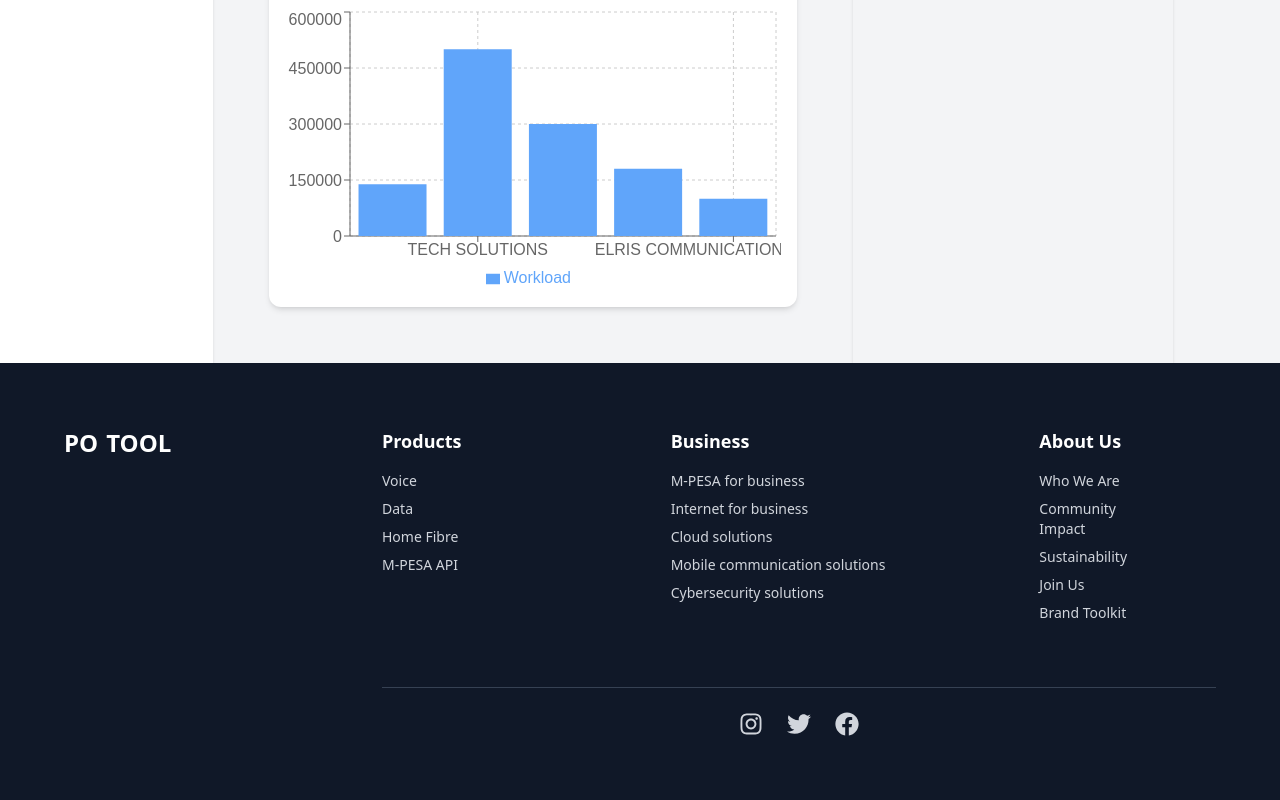
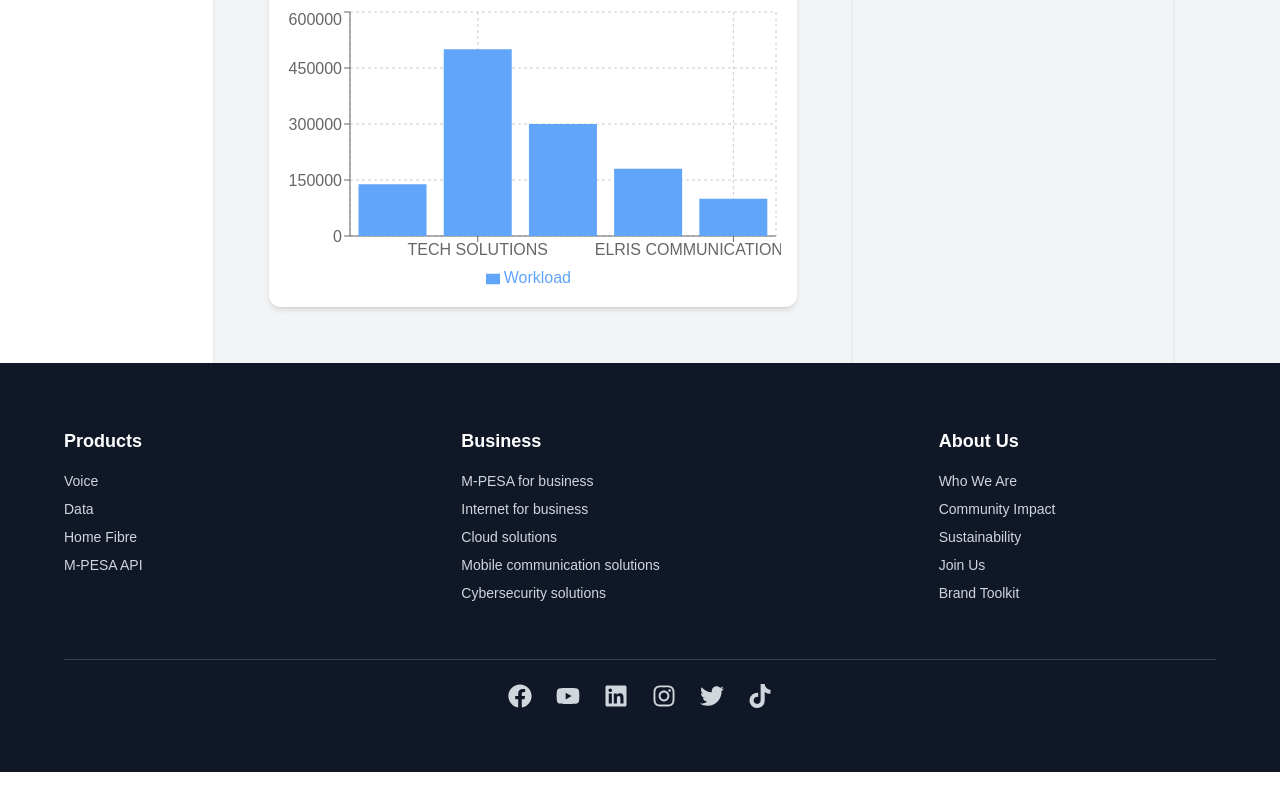
Before and after one commit to prince475/pomanagement-poc, a React (Vite) app: page / in a window 1280 px wide. Shown: the part 621-1421 px from the top of the page. After the commit the page ends 1393 px from the top, so only its background shows below. Built offline with nearby package versions, Linux system fonts and the light colour scheme.

Commit message:
Changing font

```diff
--- a/src/components/Footer.jsx
+++ b/src/components/Footer.jsx
@@ -1,7 +1,7 @@
 // src/components/Footer.jsx
 import React from "react";
 import { motion as Motion } from "framer-motion";
-import { FaFacebook, FaTwitter, FaInstagram } from "react-icons/fa";
+import { FaFacebook, FaTwitter, FaInstagram, FaYoutube, FaLinkedin, FaTiktok } from "react-icons/fa";
 
 export default function Footer() {
   return (
@@ -13,19 +13,19 @@ export default function Footer() {
         className="max-w-6xl mx-auto"
       >
         {/* Main Row: Logo left + Links & Icons right */}
-        <div className="flex flex-col md:flex-row justify-between items-start gap-10">
+        <div className="flex flex-col md:flex-row justify-between items-start gap-10 font-display">
           {/* Far Left: PO TOOL Logo */}
-          <div className="md:w-1/4">
+          {/* <div className="md:w-1/4">
             <div className="text-2xl font-bold uppercase flex items-center gap-2">
               <p className="text-white">PO</p>
               <p className="text-secondary">TOOL</p>
             </div>
-          </div>
+          </div> */}
 
           {/* Far Right: Links + Icons */}
-          <div className="md:w-3/4 flex flex-col gap-10">
+          <div className="md:w-4/4 flex flex-col gap-10">
             {/* Link Columns */}
-            <div className="grid grid-cols-1 sm:grid-cols-3 gap-8">
+            <div className="grid grid-cols-1 sm:grid-cols-3 gap-10">
               {/* Products */}
               <div>
                 <h3 className="text-lg font-semibold mb-4">Products</h3>
@@ -85,13 +85,16 @@ export default function Footer() {
             </div>
 
             {/* Divider + Socials */}
-            <div className="pt-6">
+            <div className="pt-4">
               <hr className="mb-6 border-t border-gray-700" />
               <div className="flex justify-center">
                 <div className="flex gap-6 text-2xl text-gray-300">
+                  <FaFacebook className="hover:text-secondary transition-colors cursor-pointer" />
+                  <FaYoutube className="hover:text-secondary transition-colors cursor-pointer" />
+                  <FaLinkedin className="hover:text-secondary transition-colors cursor-pointer" />
                   <FaInstagram className="hover:text-secondary transition-colors cursor-pointer" />
                   <FaTwitter className="hover:text-secondary transition-colors cursor-pointer" />
-                  <FaFacebook className="hover:text-secondary transition-colors cursor-pointer" />
+                  <FaTiktok className="hover:text-secondary transition-colors cursor-pointer" />
                 </div>
               </div>
             </div>
```
